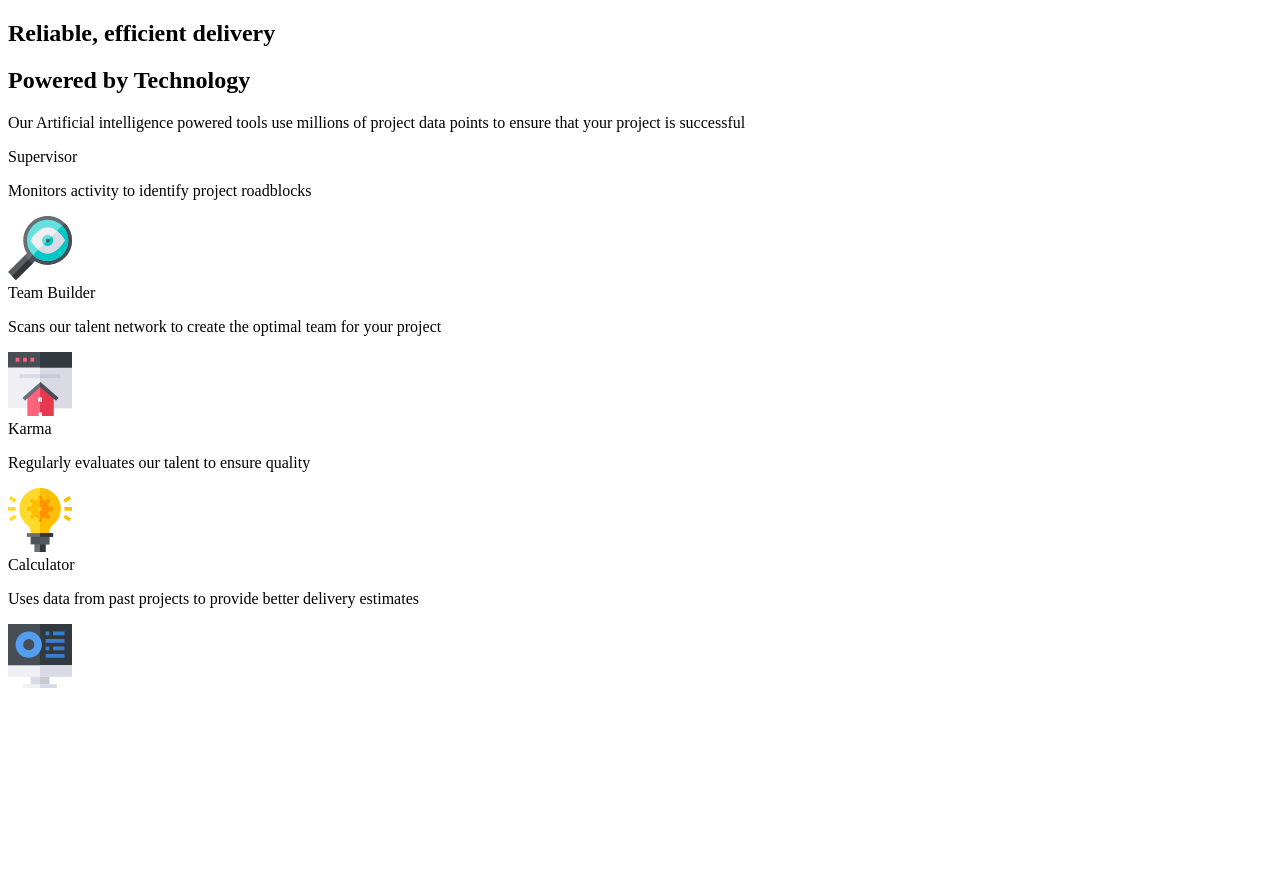
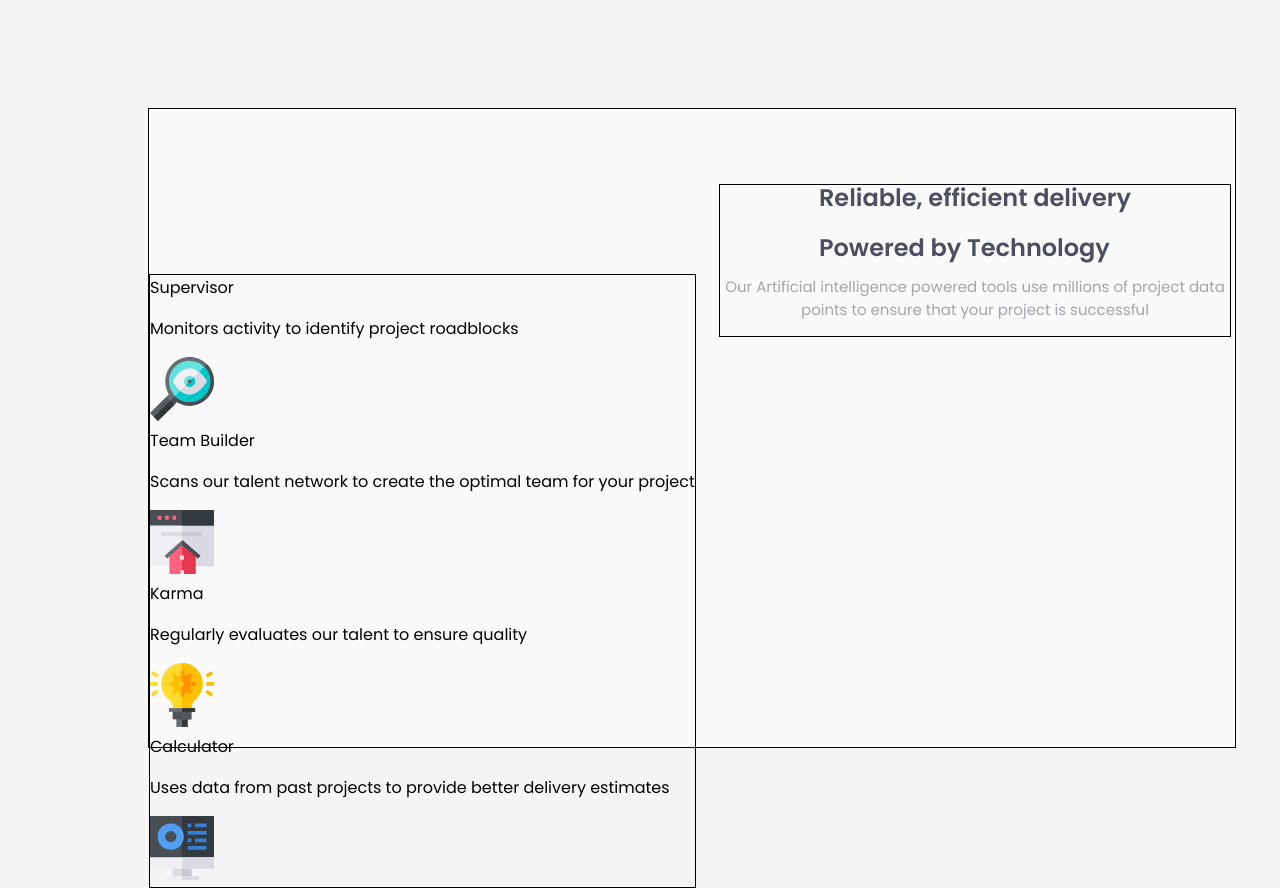
Before and after one commit to Kyrkevsler/four-card-feature-section, a plain HTML site: page index.html in a window 1280 px wide. Before the commit the page ends 800 px from the top, so only its background shows below. Drawn offline with Linux system fonts and the light colour scheme.

Commit message:
Add(section): affixed headings, h2, description

```diff
--- a/style.css
+++ b/style.css
@@ -11,3 +11,63 @@
 }
 
 /*---------------Font-size body 15px----------------*/
+
+/*-------------------Global Classes---------------------*/
+
+* {
+    box-sizing: border-box;
+    overflow: hidden;
+
+}
+
+body {
+    background-color: whitesmoke;
+    width: 100%;
+    height: 100%;
+}
+
+main {
+    background-color: var(--VeryLight-Gray);
+    border: 1px solid black;
+    width: 85vw;
+    height: 80vh;
+    margin-left: 140px;
+    margin-top: 100px;
+    font-family: "Poppins", sans-serif;
+}
+
+.section {
+    display: flex;
+    flex-direction: column;
+    align-items: center;
+    position: absolute;
+    border: 1px solid black;
+    margin-left: 570px;
+    margin-top: 75px;
+}
+
+.section .section-headings span {
+    font-weight: 200;
+    font-size: 24px;
+    color: var(--VeryDark-Blue);
+}
+
+.section .section-headings h2 {
+    color: var(--VeryDark-Blue);
+    margin-top: -5px;
+}
+
+.section .section-description {
+    font-size: 15px;
+    color: var(--Grayish-Blue);
+    width: 510px;
+    text-align: center;
+    margin-top: -25px;
+}
+
+
+.card-components {
+    position: absolute;
+    border: 1px solid black;
+    margin-top: 165px;
+}
```
